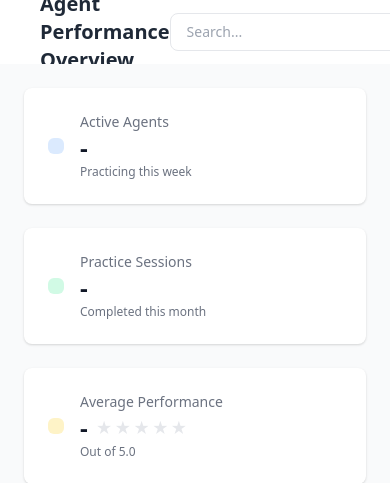
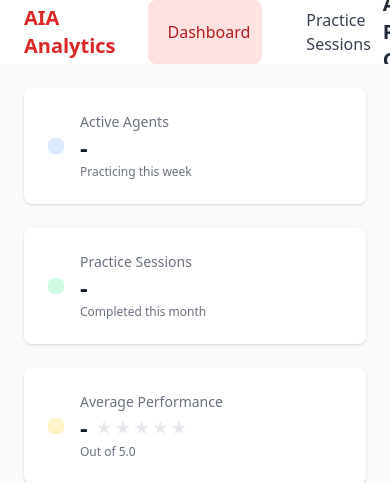
Before and after one commit to NaughtyPrata/AIA-TH-Analytics, a Flask app: page / in a window 390 px wide. Shown: the top 483 px of the page. Run offline with Flask 3, Linux system fonts and the light colour scheme; some libraries are stand-ins or nearby versions.

Commit message:
dashboard fixed

```diff
--- a/dashboard/app.py
+++ b/dashboard/app.py
@@ -354,12 +354,19 @@
         total_sessions = df['Conversation ID'].nunique()
         unique_agents = df['Agent ID'].nunique() if 'Agent ID' in df.columns else 1
 
-        # Quick analysis of few sessions for overview
-        sample_sessions = []
-        for conv_id in df['Conversation ID'].unique()[:10]:  # Sample first 10
-            conv_data = df[df['Conversation ID'] == conv_id]
-            session_summary = get_session_summary(conv_id, conv_data)
-            sample_sessions.append(session_summary)
+        # Use cached processed sessions if available (from refresh), otherwise analyze sample
+        if 'processed_sessions' in cache:
+            sample_sessions = cache['processed_sessions']
+            print(f"📊 Using cached analysis for {len(sample_sessions)} sessions")
+            print(f"📅 Cache timestamp: {cache.get('last_refresh', 'Unknown')}")
+        else:
+            # Quick analysis of sample sessions
+            sample_sessions = []
+            for conv_id in df['Conversation ID'].unique()[:10]:  # Sample first 10
+                conv_data = df[df['Conversation ID'] == conv_id]
+                session_summary = get_session_summary(conv_id, conv_data)
+                sample_sessions.append(session_summary)
+            print(f"📊 Generated fresh analysis for {len(sample_sessions)} sessions")
 
         if sample_sessions:
             avg_performance = np.mean([s['performance_score'] for s in sample_sessions])
@@ -371,29 +378,49 @@
             excellent_count = len([s for s in sample_sessions if s['performance_score'] >= 4.0])
             good_count = len([s for s in sample_sessions if 3.0 <= s['performance_score'] < 4.0])
             needs_improvement_count = len([s for s in sample_sessions if s['performance_score'] < 3.0])
+
+            # Calculate improvement rate based on session trend
+            if len(sample_sessions) > 5:
+                first_half = sample_sessions[:len(sample_sessions)//2]
+                second_half = sample_sessions[len(sample_sessions)//2:]
+                first_avg = np.mean([s['performance_score'] for s in first_half])
+                second_avg = np.mean([s['performance_score'] for s in second_half])
+                improvement = ((second_avg - first_avg) / first_avg) * 100 if first_avg > 0 else 0
+                improvement_rate = f"+{improvement:.1f}%" if improvement > 0 else f"{improvement:.1f}%"
+            else:
+                improvement_rate = "+0.0%"
         else:
             avg_performance = 0
             avg_product_pitch = avg_objection_handling = avg_communication = 0
             excellent_count = good_count = needs_improvement_count = 0
+            improvement_rate = "+0.0%"
+
+        # Determine analysis status
+        has_analysis = len(sample_sessions) > 0
+        if 'processed_sessions' in cache:
+            analysis_status = f'✅ AI Analysis Complete - {len(sample_sessions)} sessions analyzed with detailed insights'
+        else:
+            analysis_status = f'📊 Sample analysis of {len(sample_sessions)} sessions. Click "Refresh AI Insights" for comprehensive analysis.'
 
         performance_data = {
             'total_agents': unique_agents,
             'total_sessions': total_sessions,
             'avg_performance': round(avg_performance, 1),
+            'improvement_rate': improvement_rate,
             'sessions_analyzed': len(sample_sessions),
-            'has_analysis': len(sample_sessions) > 0,
-            'analysis_status': f'Analyzed {len(sample_sessions)} sample sessions. Click "Analyze All Sessions" for complete analysis.',
+            'has_analysis': has_analysis,
+            'analysis_status': analysis_status,
             'product_pitch': {
                 'score': round(avg_product_pitch, 1),
-                'status': 'good' if avg_product_pitch >= 3.5 else 'needs-improvement' if avg_product_pitch >= 2.5 else 'poor'
+                'status': 'excellent' if avg_product_pitch >= 4.0 else 'good' if avg_product_pitch >= 3.5 else 'needs-improvement' if avg_product_pitch >= 2.5 else 'poor'
             },
             'objection_handling': {
                 'score': round(avg_objection_handling, 1),
-                'status': 'good' if avg_objection_handling >= 3.5 else 'needs-improvement' if avg_objection_handling >= 2.5 else 'poor'
+                'status': 'excellent' if avg_objection_handling >= 4.0 else 'good' if avg_objection_handling >= 3.5 else 'needs-improvement' if avg_objection_handling >= 2.5 else 'poor'
             },
             'communication': {
                 'score': round(avg_communication, 1),
-                'status': 'good' if avg_communication >= 3.5 else 'needs-improvement' if avg_communication >= 2.5 else 'poor'
+                'status': 'excellent' if avg_communication >= 4.0 else 'good' if avg_communication >= 3.5 else 'needs-improvement' if avg_communication >= 2.5 else 'poor'
             },
             'performance_distribution': {
                 'excellent': excellent_count,
@@ -415,12 +442,19 @@
                     'session_id': session['session_id'],
                     'issue_type': 'low_performance',
                     'weakest_area': session['improvement_areas'][0] if session['improvement_areas'] else 'General',
+                    'weakest_score': min(session['product_pitch_score'], session['objection_handling_score'], session['communication_skills_score']),
                     'overall_score': session['performance_score']
                 }
                 for session in sorted(sample_sessions, key=lambda x: x['performance_score'])[:3]
                 if session['performance_score'] < 3.0
             ]
         }
+
+        print(f"🎯 Dashboard data summary:")
+        print(f"   Avg Performance: {performance_data['avg_performance']}")
+        print(f"   Sessions Analyzed: {performance_data['sessions_analyzed']}")
+        print(f"   Analysis Status: {performance_data['analysis_status']}")
+        print(f"   Has Cached Data: {'processed_sessions' in cache}")
 
         return jsonify(performance_data)
 
@@ -502,6 +536,76 @@
     except Exception as e:
         return jsonify({"error": str(e)})
 
+@app.route('/api/refresh-ai-insights', methods=['POST'])
+def api_refresh_ai_insights():
+    """API endpoint to refresh AI insights"""
+    try:
+        print("🔄 Starting AI insights refresh...")
+
+        # Clear the cache to force re-analysis
+        global cache
+        cache.clear()
+        print("🗑️ Cache cleared")
+
+        # Force re-analysis of sessions by processing more data
+        df = pd.read_csv(LOG_FILE_PATH)
+        df.columns = df.columns.str.strip()
+        df = df[df['Message Role'] != 'N/A']
+        df = df[df['Message Text'].notna()]
+        df = df[df['Message Text'] != 'No transcript available']
+
+        print(f"📊 Processing data: {len(df)} rows, {df['Conversation ID'].nunique()} unique conversations")
+
+        # Process more sessions for better analysis
+        processed_sessions = []
+        conversation_ids = df['Conversation ID'].unique()[:50]  # Process up to 50 sessions
+
+        print(f"🔍 Analyzing {len(conversation_ids)} conversations...")
+
+        for i, conv_id in enumerate(conversation_ids):
+            conv_data = df[df['Conversation ID'] == conv_id]
+            session_summary = get_session_summary(conv_id, conv_data)
+            processed_sessions.append(session_summary)
+            if i % 10 == 0:
+                print(f"   Processed {i+1}/{len(conversation_ids)} sessions...")
+
+        # Store processed data in cache for faster dashboard loading
+        cache['processed_sessions'] = processed_sessions
+        cache['last_refresh'] = datetime.now()
+
+        print(f"✅ Analysis complete! Cached {len(processed_sessions)} sessions")
+        print(f"📈 Sample session scores: {[s['performance_score'] for s in processed_sessions[:5]]}")
+
+        return jsonify({
+            "status": "success",
+            "message": f"Successfully refreshed AI insights for {len(processed_sessions)} sessions",
+            "sessions_processed": len(processed_sessions)
+        })
+
+    except Exception as e:
+        print(f"❌ Error in refresh_ai_insights: {e}")
+        import traceback
+        traceback.print_exc()
+        return jsonify({"error": str(e)})
+
+@app.route('/api/generate-performance-report')
+def api_generate_performance_report():
+    """API endpoint to generate performance report"""
+    if not ai_analyzer:
+        return jsonify({"error": "AI Analyzer not available"})
+
+    try:
+        filename = f"performance_report_{datetime.now().strftime('%Y%m%d_%H%M%S')}.md"
+        result = ai_analyzer.generate_full_report(f"../{filename}")
+
+        return jsonify({
+            "status": "success",
+            "message": result,
+            "filename": filename
+        })
+    except Exception as e:
+        return jsonify({"error": str(e)})
+
 if __name__ == '__main__':
     print("🚀 Starting AIA Analytics Dashboard - Agent Performance Focus...")
     print(f"📊 AI Analyzer Status: {'✅ Connected' if ai_analyzer else '❌ Not Available'}")
--- a/dashboard/templates/base.html
+++ b/dashboard/templates/base.html
@@ -24,58 +24,26 @@
 </head>
 <body class="bg-gray-50 font-sans">
     <div class="flex h-screen overflow-hidden">
-        <!-- Sidebar -->
-        <aside class="bg-white shadow-md w-64 hidden md:block flex-shrink-0">
-            <div class="flex items-center justify-center h-16 border-b">
-                <span class="text-red-600 font-bold text-xl">AIA Analytics</span>
-            </div>
-            <nav class="mt-5">
-                <ul>
-                    <li class="px-5">
-                        <a href="/" class="flex items-center h-12 text-gray-700 hover:bg-red-50 hover:text-red-600 rounded-lg">
-                            <i class="lni lni-dashboard mr-3"></i>
+        <!-- Main Content -->
+        <div class="flex-1 flex flex-col overflow-hidden">
+            <!-- Header with Navigation -->
+            <header class="bg-white shadow-sm h-16 flex items-center justify-between px-6">
+                <div class="flex items-center">
+                    <span class="text-red-600 font-bold text-xl mr-8">AIA Analytics</span>
+                    <!-- Top Navigation -->
+                    <nav class="flex space-x-6">
+                        <a href="/" class="flex items-center px-3 py-2 text-gray-700 hover:bg-red-50 hover:text-red-600 rounded-lg transition-colors {% if request.endpoint == 'index' %}bg-red-100 text-red-700 font-medium{% endif %}">
+                            <i class="lni lni-dashboard mr-2"></i>
                             <span>Dashboard</span>
                         </a>
-                    </li>
-                    <li class="px-5">
-                        <a href="/agents" class="flex items-center h-12 text-gray-700 hover:bg-red-50 hover:text-red-600 rounded-lg">
-                            <i class="lni lni-users mr-3"></i>
-                            <span>Agents</span>
-                        </a>
-                    </li>
-                    <li class="px-5">
-                        <a href="/sessions" class="flex items-center h-12 text-gray-700 hover:bg-red-50 hover:text-red-600 rounded-lg">
-                            <i class="lni lni-graduation mr-3"></i>
+                        <a href="/sessions" class="flex items-center px-3 py-2 text-gray-700 hover:bg-red-50 hover:text-red-600 rounded-lg transition-colors {% if request.endpoint == 'sessions' %}bg-red-100 text-red-700 font-medium{% endif %}">
+                            <i class="lni lni-graduation mr-2"></i>
                             <span>Practice Sessions</span>
                         </a>
-                    </li>
-                    <li class="px-5">
-                        <a href="/trends" class="flex items-center h-12 text-gray-700 hover:bg-red-50 hover:text-red-600 rounded-lg">
-                            <i class="lni lni-stats-up mr-3"></i>
-                            <span>Trends</span>
-                        </a>
-                    </li>
-                    <li class="px-5">
-                        <a href="/settings" class="flex items-center h-12 text-gray-700 hover:bg-red-50 hover:text-red-600 rounded-lg">
-                            <i class="lni lni-cog mr-3"></i>
-                            <span>Settings</span>
-                        </a>
-                    </li>
-                </ul>
-            </nav>
-        </aside>
-
-        <!-- Main Content -->
-        <div class="flex-1 flex flex-col overflow-hidden">
-            <!-- Header -->
-            <header class="bg-white shadow-sm h-16 flex items-center justify-between px-6">
-                <div class="flex items-center">
-                    <button class="md:hidden mr-4 text-gray-600">
-                        <i class="lni lni-menu text-xl"></i>
-                    </button>
-                    <h1 class="text-xl font-semibold text-gray-800">{% block header %}Dashboard{% endblock %}</h1>
+                    </nav>
                 </div>
                 <div class="flex items-center">
+                    <h1 class="text-xl font-semibold text-gray-800 mr-6">{% block header %}Dashboard{% endblock %}</h1>
                     <div class="relative mr-4">
                         <input type="text" placeholder="Search..." class="w-64 pr-8 pl-4 py-2 text-sm border rounded-lg focus:outline-none focus:ring-2 focus:ring-red-300">
                         <i class="lni lni-search absolute right-3 top-2.5 text-gray-400"></i>
```
